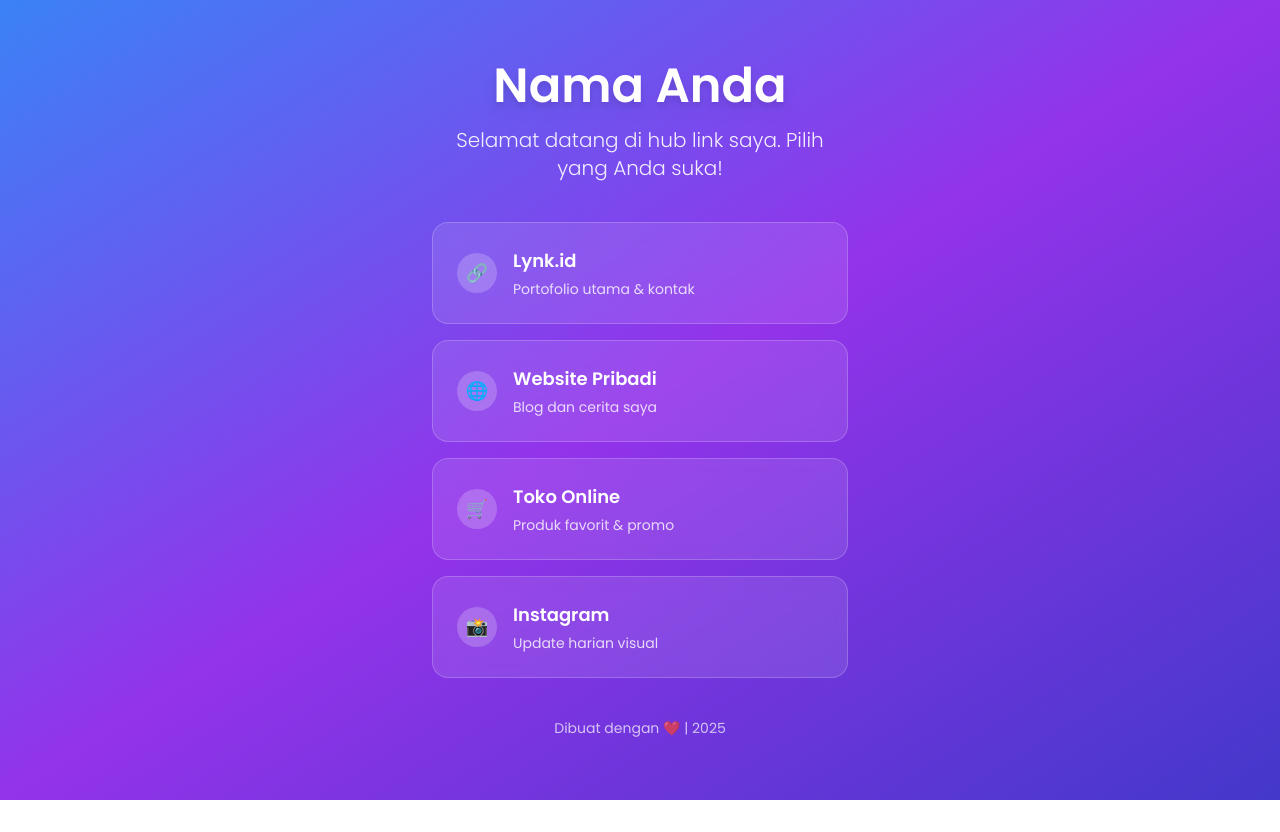
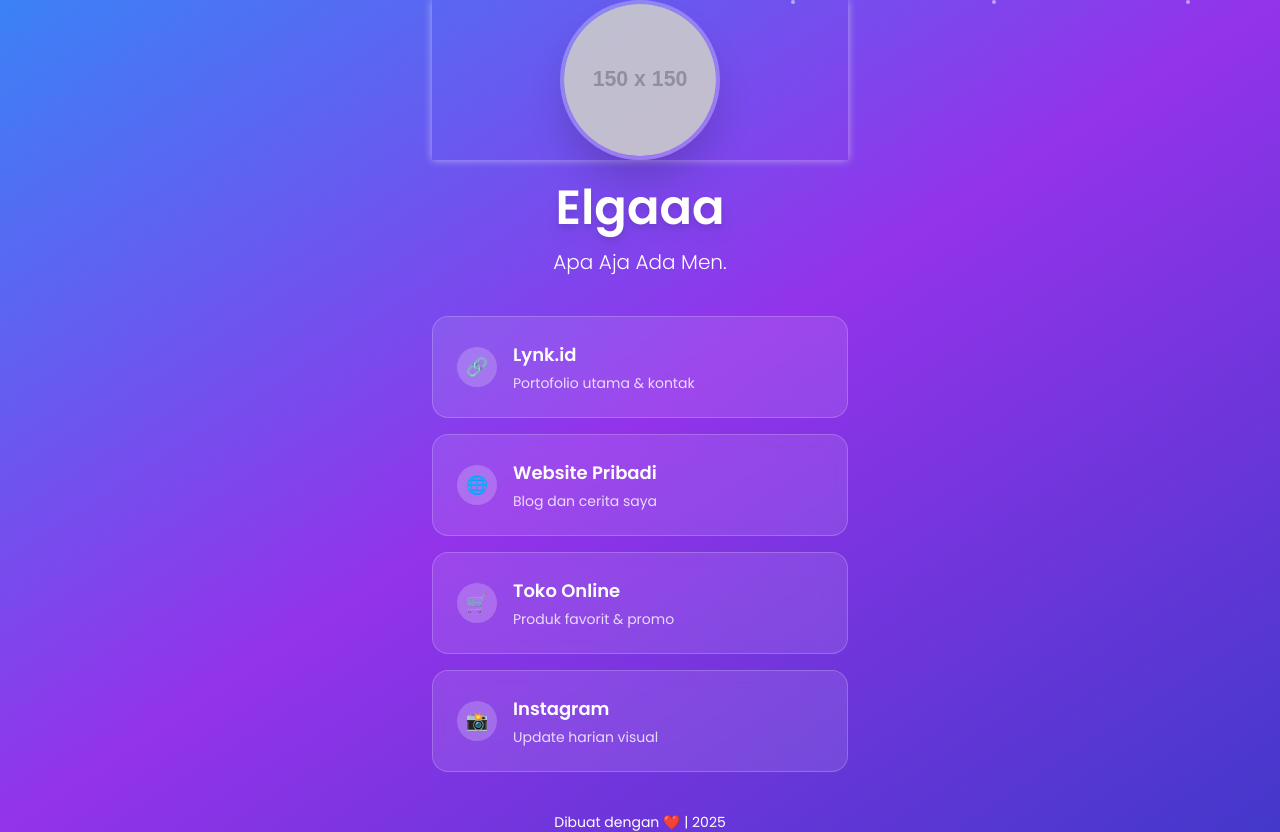
Before and after one commit to elrexsaa/visitlinks, a plain HTML site: page index.html in a window 1280 px wide. Before the commit the page ends 800 px from the top, so only its background shows below. Drawn offline with nearby package versions, Linux system fonts and the light colour scheme; placeholder pictures from the web are drawn by us.

Commit message:
Update index.html

```diff
--- a/index.html
+++ b/index.html
@@ -3,7 +3,7 @@
 <head>
     <meta charset="UTF-8">
     <meta name="viewport" content="width=device-width, initial-scale=1.0">
-    <title>Elgokkk - Links</title>
+    <title>Elgokk - Links</title>
     <script src="https://cdn.tailwindcss.com"></script>
     <script>
         tailwind.config = {
@@ -13,12 +13,22 @@
                         'poppins': ['Poppins', 'sans-serif'],
                     },
                     animation: {
-                        'fade-in': 'fadeIn 1s ease-out',
+                        'fade-in-up': 'fadeInUp 0.8s ease-out forwards',
+                        'stagger': 'stagger 0.1s ease-out',
+                        'pulse-glow': 'pulse 2s infinite, glow 2s infinite',
                     },
                     keyframes: {
-                        fadeIn: {
-                            '0%': { opacity: '0', transform: 'translateY(20px)' },
+                        fadeInUp: {
+                            '0%': { opacity: '0', transform: 'translateY(30px)' },
                             '100%': { opacity: '1', transform: 'translateY(0)' },
+                        },
+                        stagger: {
+                            '0%': { transform: 'translateX(-20px)' },
+                            '100%': { transform: 'translateX(0)' },
+                        },
+                        glow: {
+                            '0%, 100%': { boxShadow: '0 0 5px rgba(255,255,255,0.5)' },
+                            '50%': { boxShadow: '0 0 20px rgba(255,255,255,0.8)' },
                         }
                     }
                 }
@@ -28,53 +38,113 @@
     <link href="https://fonts.googleapis.com/css2?family=Poppins:wght@300;400;600&display=swap" rel="stylesheet">
     <style>
         body { font-family: 'Poppins', sans-serif; }
+        .particles {
+            position: fixed;
+            top: 0;
+            left: 0;
+            width: 100%;
+            height: 100%;
+            pointer-events: none;
+            z-index: -1;
+        }
+        .particle {
+            position: absolute;
+            width: 4px;
+            height: 4px;
+            background: rgba(255,255,255,0.5);
+            border-radius: 50%;
+            animation: float 6s ease-in-out infinite;
+        }
+        @keyframes float {
+            0%, 100% { transform: translateY(0px) rotate(0deg); opacity: 0; }
+            10% { opacity: 1; }
+            90% { opacity: 1; }
+            100% { transform: translateY(-100vh) rotate(360deg); opacity: 0; }
+        }
     </style>
 </head>
-<body class="min-h-screen flex flex-col items-center justify-center bg-gradient-to-br from-blue-500 via-purple-600 to-indigo-700 text-white overflow-x-hidden">
-    <div class="container max-w-md w-full px-4 text-center animate-fade-in">
-        <h1 class="text-4xl md:text-5xl font-bold mb-4 drop-shadow-lg">Nama Anda</h1>
-        <p class="text-lg md:text-xl font-light opacity-90 mb-10">Selamat datang di hub link saya. Pilih yang Anda suka!</p>
+<body class="min-h-screen flex flex-col items-center justify-center bg-gradient-to-br from-blue-500 via-purple-600 to-indigo-700 text-white overflow-x-hidden relative">
+    <!-- Background Particles untuk efek hidup -->
+    <div class="particles" id="particles"></div>
 
-        <!-- Links Anda - Ganti di sini -->
-        <a href="https://lynk.id" class="link-card block bg-white/10 backdrop-blur-md rounded-2xl p-6 mb-4 no-underline text-white flex items-center transition-all duration-300 ease-in-out border border-white/20 hover:-translate-y-2 hover:scale-105 hover:shadow-2xl hover:shadow-purple-500/25" target="_blank">
-            <div class="link-icon w-10 h-10 bg-white/20 rounded-full flex items-center justify-center mr-4 text-lg">🔗</div>
+    <div class="container max-w-md w-full px-4 text-center relative z-10">
+        <!-- Foto Profil dengan Animasi -->
+        <div class="profile-photo mb-6 animate-pulse-glow">
+            <img src="https://via.placeholder.com/150" alt="Profil Anda" class="w-32 h-32 md:w-40 md:h-40 rounded-full mx-auto object-cover border-4 border-white/30 shadow-2xl transition-all duration-500 hover:scale-110 hover:shadow-white/50">
+        </div>
+
+        <h1 class="text-4xl md:text-5xl font-bold mb-4 drop-shadow-lg animate-fade-in-up">Elgaaa</h1>
+        <p class="text-lg md:text-xl font-light opacity-90 mb-10 animate-fade-in-up animation-delay-200">Apa Aja Ada Men.</p>
+
+        <!-- Links dengan Staggered Animation -->
+        <div class="links-container space-y-4">
+            <a href="https://lynk.id" class="link-card block bg-white/10 backdrop-blur-md rounded-2xl p-6 no-underline text-white flex items-center transition-all duration-500 ease-in-out border border-white/20 hover:-translate-y-3 hover:scale-105 hover:shadow-2xl hover:shadow-purple-500/50 animate-fade-in-up animation-delay-400" target="_blank" style="animation-fill-mode: forwards;">
+                <div class="link-icon w-10 h-10 bg-white/20 rounded-full flex items-center justify-center mr-4 text-lg animate-stagger">🔗</div>
                 <div class="link-text flex-1 text-left">
                     <div class="link-title font-semibold text-lg">Lynk.id</div>
                     <div class="link-desc text-sm opacity-80 mt-1">Portofolio utama & kontak</div>
                 </div>
             </a>
 
-        <a href="https://example.com/website2" class="link-card block bg-white/10 backdrop-blur-md rounded-2xl p-6 mb-4 no-underline text-white flex items-center transition-all duration-300 ease-in-out border border-white/20 hover:-translate-y-2 hover:scale-105 hover:shadow-2xl hover:shadow-purple-500/25" target="_blank">
-            <div class="link-icon w-10 h-10 bg-white/20 rounded-full flex items-center justify-center mr-4 text-lg">🌐</div>
+            <a href="https://example.com/website2" class="link-card block bg-white/10 backdrop-blur-md rounded-2xl p-6 no-underline text-white flex items-center transition-all duration-500 ease-in-out border border-white/20 hover:-translate-y-3 hover:scale-105 hover:shadow-2xl hover:shadow-purple-500/50 animate-fade-in-up animation-delay-600" target="_blank" style="animation-fill-mode: forwards;">
+                <div class="link-icon w-10 h-10 bg-white/20 rounded-full flex items-center justify-center mr-4 text-lg animate-stagger">🌐</div>
                 <div class="link-text flex-1 text-left">
                     <div class="link-title font-semibold text-lg">Website Pribadi</div>
                     <div class="link-desc text-sm opacity-80 mt-1">Blog dan cerita saya</div>
                 </div>
             </a>
 
-        <a href="https://example.com/shop" class="link-card block bg-white/10 backdrop-blur-md rounded-2xl p-6 mb-4 no-underline text-white flex items-center transition-all duration-300 ease-in-out border border-white/20 hover:-translate-y-2 hover:scale-105 hover:shadow-2xl hover:shadow-purple-500/25" target="_blank">
-            <div class="link-icon w-10 h-10 bg-white/20 rounded-full flex items-center justify-center mr-4 text-lg">🛒</div>
+            <a href="https://example.com/shop" class="link-card block bg-white/10 backdrop-blur-md rounded-2xl p-6 no-underline text-white flex items-center transition-all duration-500 ease-in-out border border-white/20 hover:-translate-y-3 hover:scale-105 hover:shadow-2xl hover:shadow-purple-500/50 animate-fade-in-up animation-delay-800" target="_blank" style="animation-fill-mode: forwards;">
+                <div class="link-icon w-10 h-10 bg-white/20 rounded-full flex items-center justify-center mr-4 text-lg animate-stagger">🛒</div>
                 <div class="link-text flex-1 text-left">
                     <div class="link-title font-semibold text-lg">Toko Online</div>
                     <div class="link-desc text-sm opacity-80 mt-1">Produk favorit & promo</div>
                 </div>
             </a>
 
-        <a href="https://instagram.com/username" class="link-card block bg-white/10 backdrop-blur-md rounded-2xl p-6 mb-4 no-underline text-white flex items-center transition-all duration-300 ease-in-out border border-white/20 hover:-translate-y-2 hover:scale-105 hover:shadow-2xl hover:shadow-purple-500/25" target="_blank">
-            <div class="link-icon w-10 h-10 bg-white/20 rounded-full flex items-center justify-center mr-4 text-lg">📸</div>
+            <a href="https://instagram.com/username" class="link-card block bg-white/10 backdrop-blur-md rounded-2xl p-6 no-underline text-white flex items-center transition-all duration-500 ease-in-out border border-white/20 hover:-translate-y-3 hover:scale-105 hover:shadow-2xl hover:shadow-purple-500/50 animate-fade-in-up animation-delay-1000" target="_blank" style="animation-fill-mode: forwards;">
+                <div class="link-icon w-10 h-10 bg-white/20 rounded-full flex items-center justify-center mr-4 text-lg animate-stagger">📸</div>
                 <div class="link-text flex-1 text-left">
                     <div class="link-title font-semibold text-lg">Instagram</div>
                     <div class="link-desc text-sm opacity-80 mt-1">Update harian visual</div>
                 </div>
             </a>
+        </div>
 
-        <!-- Tambah link lain dengan copy-paste class di atas -->
+        <!-- Tambah link lain dengan copy-paste & sesuaikan delay (e.g., animation-delay-1200) -->
 
-        <p class="footer mt-10 text-sm opacity-70">Dibuat dengan ❤️ | 2025</p>
+        <p class="footer mt-10 text-sm opacity-70 animate-fade-in-up animation-delay-1200">Dibuat dengan ❤️ | 2025</p>
     </div>
 
     <script>
-        // Efek parallax ringan untuk background
+        // Generate particles untuk background hidup
+        function createParticles() {
+            const particlesContainer = document.getElementById('particles');
+            for (let i = 0; i < 20; i++) {
+                const particle = document.createElement('div');
+                particle.className = 'particle';
+                particle.style.left = Math.random() * 100 + '%';
+                particle.style.animationDelay = Math.random() * 6 + 's';
+                particle.style.animationDuration = (Math.random() * 3 + 3) + 's';
+                particlesContainer.appendChild(particle);
+            }
+        }
+        createParticles();
+
+        // Stagger animation untuk cards (delay bertahap)
+        const observer = new IntersectionObserver((entries) => {
+            entries.forEach((entry, index) => {
+                if (entry.isIntersecting) {
+                    setTimeout(() => {
+                        entry.target.style.animationDelay = `${index * 150}ms`;
+                        entry.target.classList.add('animate-fade-in-up');
+                    }, 100);
+                }
+            });
+        });
+        document.querySelectorAll('.link-card').forEach(card => observer.observe(card));
+
+        // Parallax ringan untuk background
         window.addEventListener('scroll', () => {
             document.body.style.backgroundPositionY = window.scrollY * 0.5 + 'px';
         });
```
Lines whose indentation alone changed are shown as unchanged.
